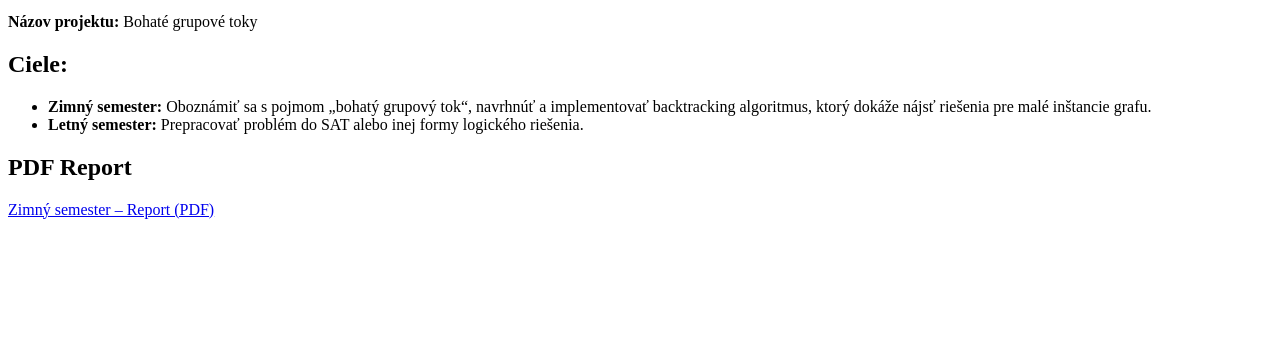
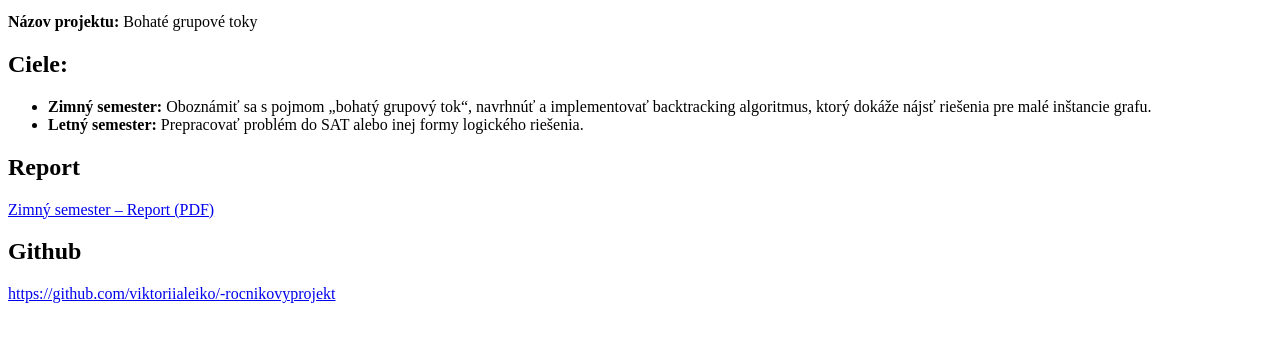
Before and after one commit to viktoriialeiko/-rocnikovyprojekt, a plain HTML site: page index.html in a window 1280 px wide. Shown: the part 155-496 px from the top of the page. Drawn offline with Linux system fonts and the light colour scheme.

Commit message:
Update index.html

```diff
--- a/index.html
+++ b/index.html
@@ -27,9 +27,14 @@
         </li>
     </ul>
 
-	<h2>PDF Report</h2>
+	<h2>Report</h2>
     <p>
         <a href="Report-zima.pdf">Zimný semester – Report (PDF)</a>
     </p>
+		<h2>Github</h2>
+    <p>
+        <a href="https://github.com/viktoriialeiko/-rocnikovyprojekt">https://github.com/viktoriialeiko/-rocnikovyprojekt</a>
+    </p>
+
 </body>
 </html>
```
